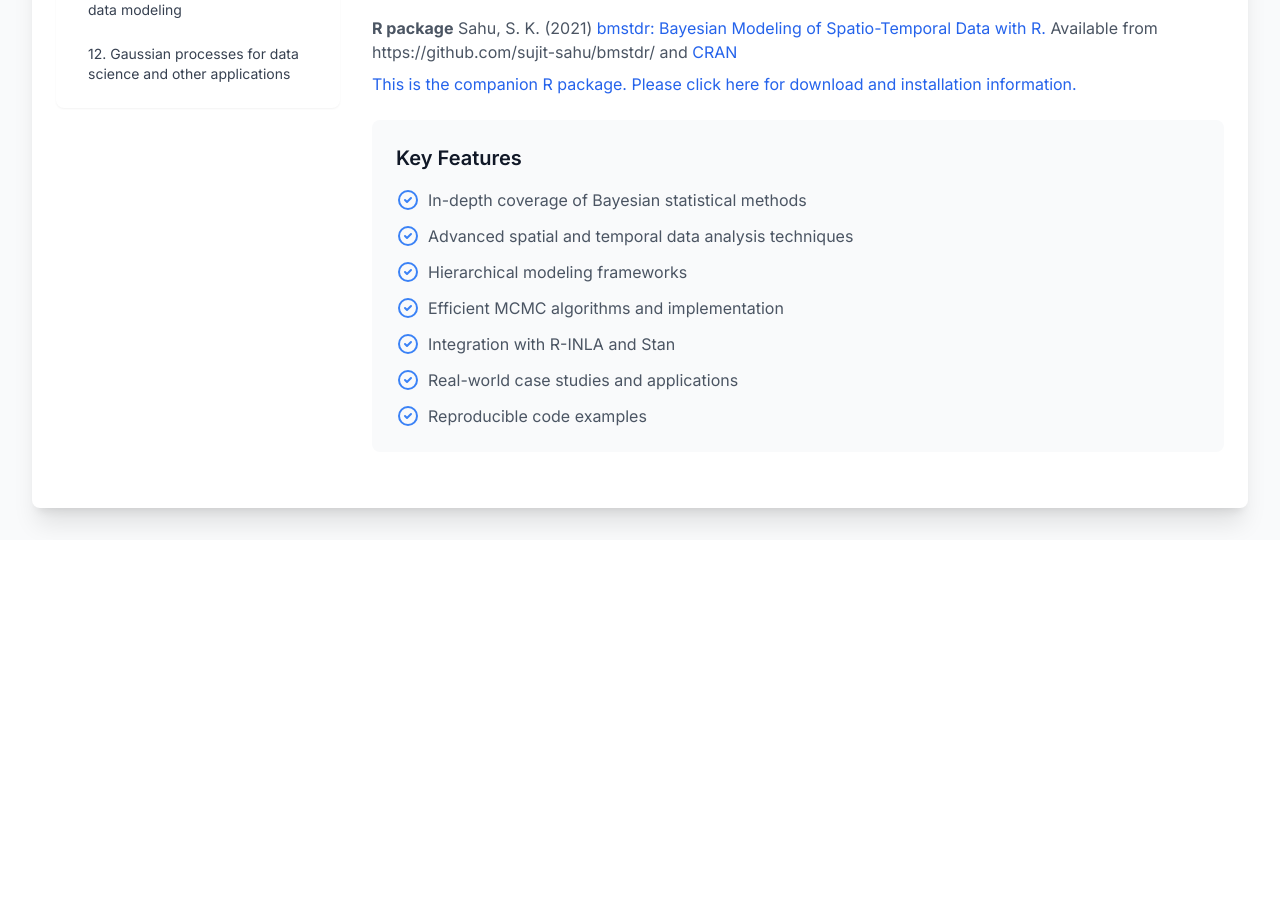
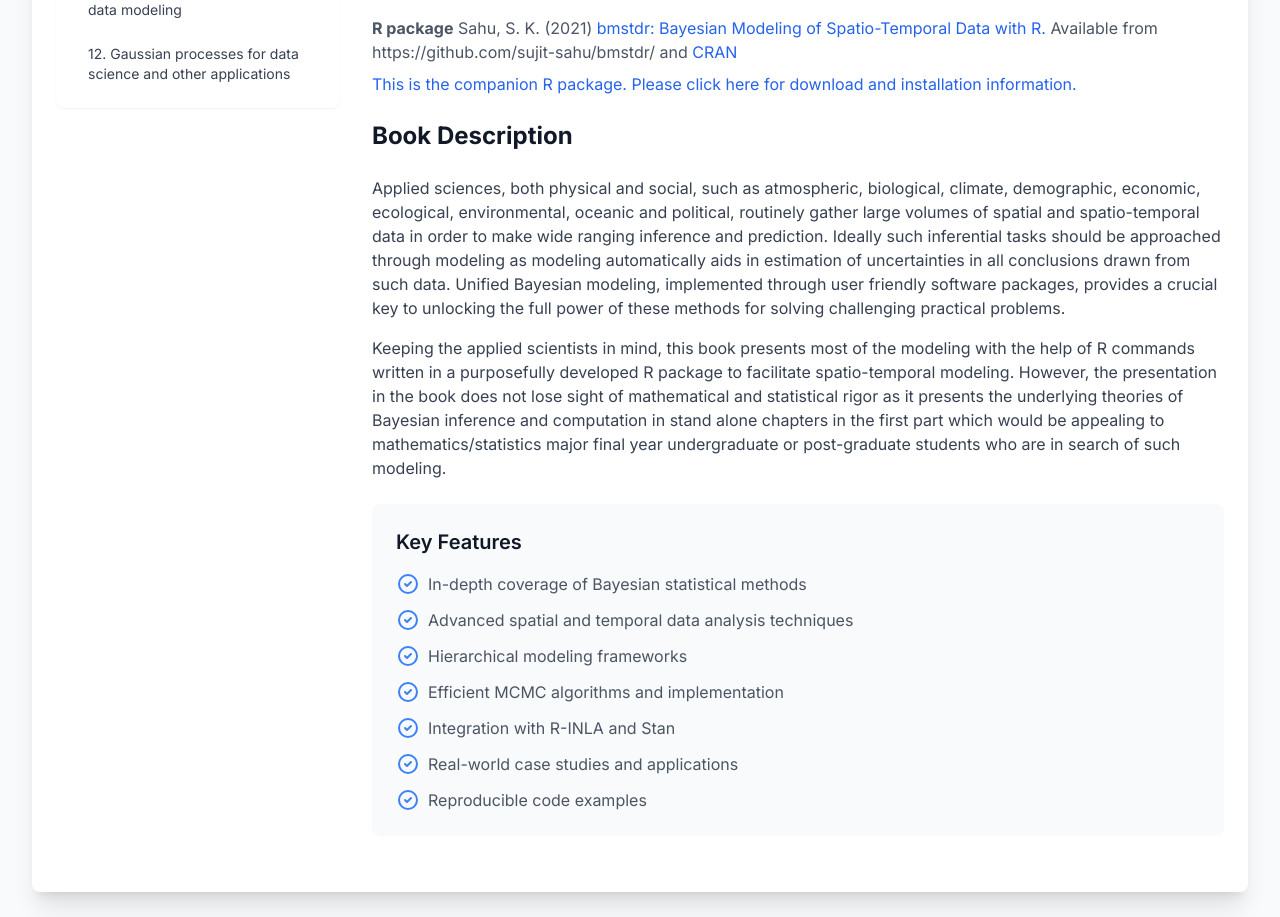
Before and after one commit to Fly-20/sujit-sahu-v3, a Next.js app: page /books/bookbmstdr in a window 1280 px wide. Shown: the part 868-1785 px from the top of the page. Before the commit the page ends 1408 px from the top, so only its background shows below. Built offline with nearby package versions, Linux system fonts and the light colour scheme.

Commit message:
Add book description to bookbmstdr page: - Add detailed overview of the book's scope - Add information about target audience - Style with proper spacing and typography

```diff
--- a/src/app/books/[bookId]/page.tsx
+++ b/src/app/books/[bookId]/page.tsx
@@ -97,6 +97,18 @@ export default function BookPage({ params }: { params: { bookId: string } }) {
                         </p>
                       </li>
                     </ul>
+
+                    <div className="mt-12">
+                      <h2 className="text-2xl font-bold text-gray-900 mb-6">Book Description</h2>
+                      <div className="space-y-4 text-gray-700">
+                        <p>
+                          Applied sciences, both physical and social, such as atmospheric, biological, climate, demographic, economic, ecological, environmental, oceanic and political, routinely gather large volumes of spatial and spatio-temporal data in order to make wide ranging inference and prediction. Ideally such inferential tasks should be approached through modeling as modeling automatically aids in estimation of uncertainties in all conclusions drawn from such data. Unified Bayesian modeling, implemented through user friendly software packages, provides a crucial key to unlocking the full power of these methods for solving challenging practical problems.
+                        </p>
+                        <p>
+                          Keeping the applied scientists in mind, this book presents most of the modeling with the help of R commands written in a purposefully developed R package to facilitate spatio-temporal modeling. However, the presentation in the book does not lose sight of mathematical and statistical rigor as it presents the underlying theories of Bayesian inference and computation in stand alone chapters in the first part which would be appealing to mathematics/statistics major final year undergraduate or post-graduate students who are in search of such modeling.
+                        </p>
+                      </div>
+                    </div>
                   </div>
                 ) : (
                   <p className="text-gray-600 mb-6 text-lg">
```
